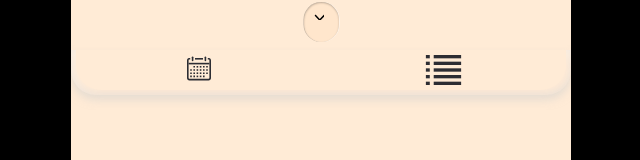
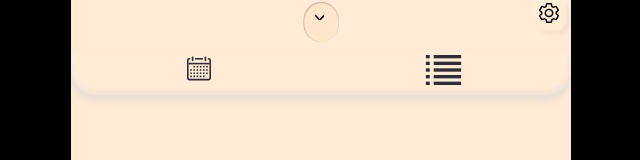
Before and after one commit to tobiaserich/roster, a React (Create React App) app: page / in a window 1280 px wide. Shown: the top 160 px of the page, without its empty margins (319-959 px from the left). Built offline with nearby package versions, Linux system fonts and the light colour scheme.

Commit message:
Add settings button to access popup menu

```diff
--- a/public/index.html
+++ b/public/index.html
@@ -10,6 +10,12 @@
       content="Web site created using create-react-app"
     />
     <link rel="apple-touch-icon" href="%PUBLIC_URL%/logo192.png" />
+    <link rel="preconnect" href="https://fonts.googleapis.com" />
+    <link rel="preconnect" href="https://fonts.gstatic.com" crossorigin />
+    <link
+      href="https://fonts.googleapis.com/css2?family=Roboto&display=swap"
+      rel="stylesheet"
+    />
     <!--
       manifest.json provides metadata used when your web app is installed on a
       user's mobile device or desktop. See https://developers.google.com/web/fundamentals/web-app-manifest/
--- /dev/null
+++ b/src/components/Button.js
@@ -0,0 +1,31 @@
+import styled from "@emotion/styled";
+import React from "react";
+
+const Button = styled("div")`
+  height: 30px;
+  width: 30px;
+  position: absolute;
+  ${({ pos }) => {
+    if (pos === "left") {
+      return { left: "5px" };
+    }
+    if (pos === "right") {
+      return { right: "5px" };
+    }
+  }};
+  background-image: ${({ image }) => `url(${image}`});
+  background-repeat: space;
+  background-position: 3px 3px;
+  box-shadow: 4px 4px 4px rgba(144, 144, 144, 0.1),
+    -1px -4px 4px rgba(255, 255, 255, 0.26);
+  border-radius: 9px;
+  transition: all 0.1s ease;
+  :active {
+    background-color: #ffdebd;
+    box-shadow: 0.5px 0px 0.3px rgba(255, 255, 255, 0.78),
+      -0.5px 0px 0.5px rgba(0, 0, 0, 0.25),
+      inset 0px 1px 2px rgba(0, 0, 0, 0.25);
+  }
+`;
+
+export default Button;
--- a/src/components/DetailHeader.js
+++ b/src/components/DetailHeader.js
@@ -3,6 +3,10 @@ import styled from "@emotion/styled";
 import SwitchMenu from "./SwitchMenu";
 import { PageContext } from "../App";
 import backImage from "../assets/img/backButton.svg";
+import settingsImage from "../assets/img/settings.svg";
+import Button from "./Button";
+import PopUpMenu from "./PopUpMenu";
+
 const Container = styled("div")`
   display: flex;
   width: 100%;
@@ -26,34 +30,18 @@ const Name = styled("div")`
   margin-bottom: -50px;
 `;
 
-const BackButton = styled("div")`
-  height: 30px;
-  width: 30px;
-  position: absolute;
-  left: 5px;
-  background-image: url(${backImage});
-  background-repeat: space;
-  background-position: 3px 3px;
-  box-shadow: 4px 4px 4px rgba(144, 144, 144, 0.1),
-    -1px -4px 4px rgba(255, 255, 255, 0.26);
-  border-radius: 9px;
-  transition: all 0.1s ease;
-  :active {
-    background-color: #ffdebd;
-    box-shadow: 0.5px 0px 0.3px rgba(255, 255, 255, 0.78),
-      -0.5px 0px 0.5px rgba(0, 0, 0, 0.25),
-      inset 0px 1px 2px rgba(0, 0, 0, 0.25);
-  }
-`;
-
 const Header = ({ changeMenu }) => {
   const context = React.useContext(PageContext);
-
   return (
     <Container>
-      <BackButton onClick={() => context.setPage("main")} />
+      <Button
+        pos="left"
+        onClick={() => context.setPage("main")}
+        image={backImage}
+      />
       <Name>{context.employeeData.name.replace(/,/g, " ")}</Name>
       <SwitchMenu forPage="employeeDetail" changeMenu={changeMenu} />
+      <Button pos="right" onClick={() => {}} image={settingsImage} />
     </Container>
   );
 };
--- a/src/components/Header.js
+++ b/src/components/Header.js
@@ -2,6 +2,8 @@ import React from "react";
 import styled from "@emotion/styled";
 import SwitchMenu from "./SwitchMenu";
 import Dropdown from "./Dropdown";
+import Button from "./Button";
+import settingsImage from "../assets/img/settings.svg";
 
 const Container = styled("div")`
   display: flex;
@@ -15,11 +17,12 @@ const Container = styled("div")`
   z-index: 2000;
 `;
 
-const Header = ({ cluster, changeCluster }) => {
+const Header = ({ cluster, changeCluster, openSettings }) => {
   return (
     <Container>
       <Dropdown cluster={cluster} changeCluster={changeCluster} />
       <SwitchMenu />
+      <Button pos="right" onClick={openSettings} image={settingsImage} />
     </Container>
   );
 };
```
Also changed, not shown: src/assets/img/settings.svg (added).
